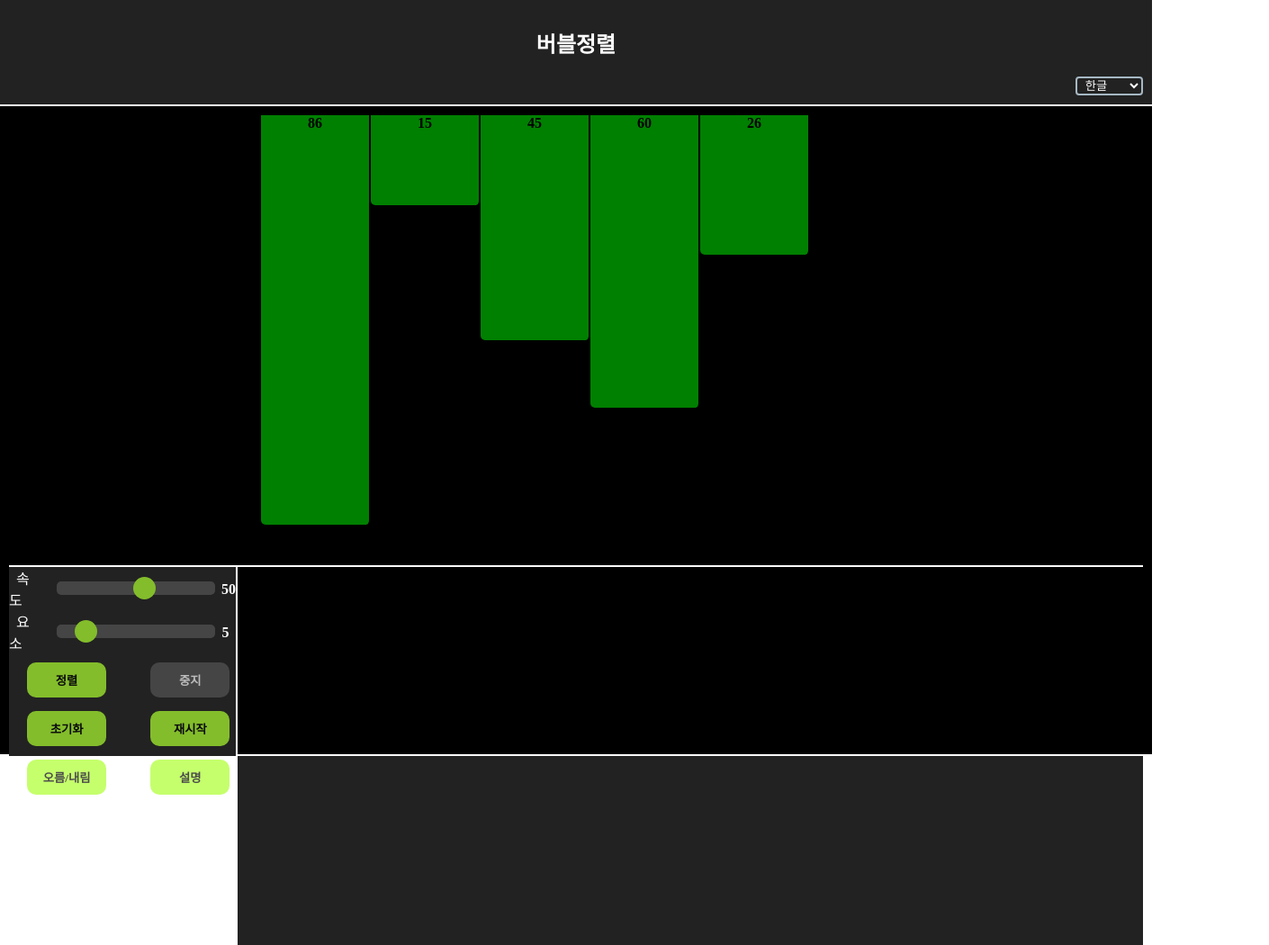
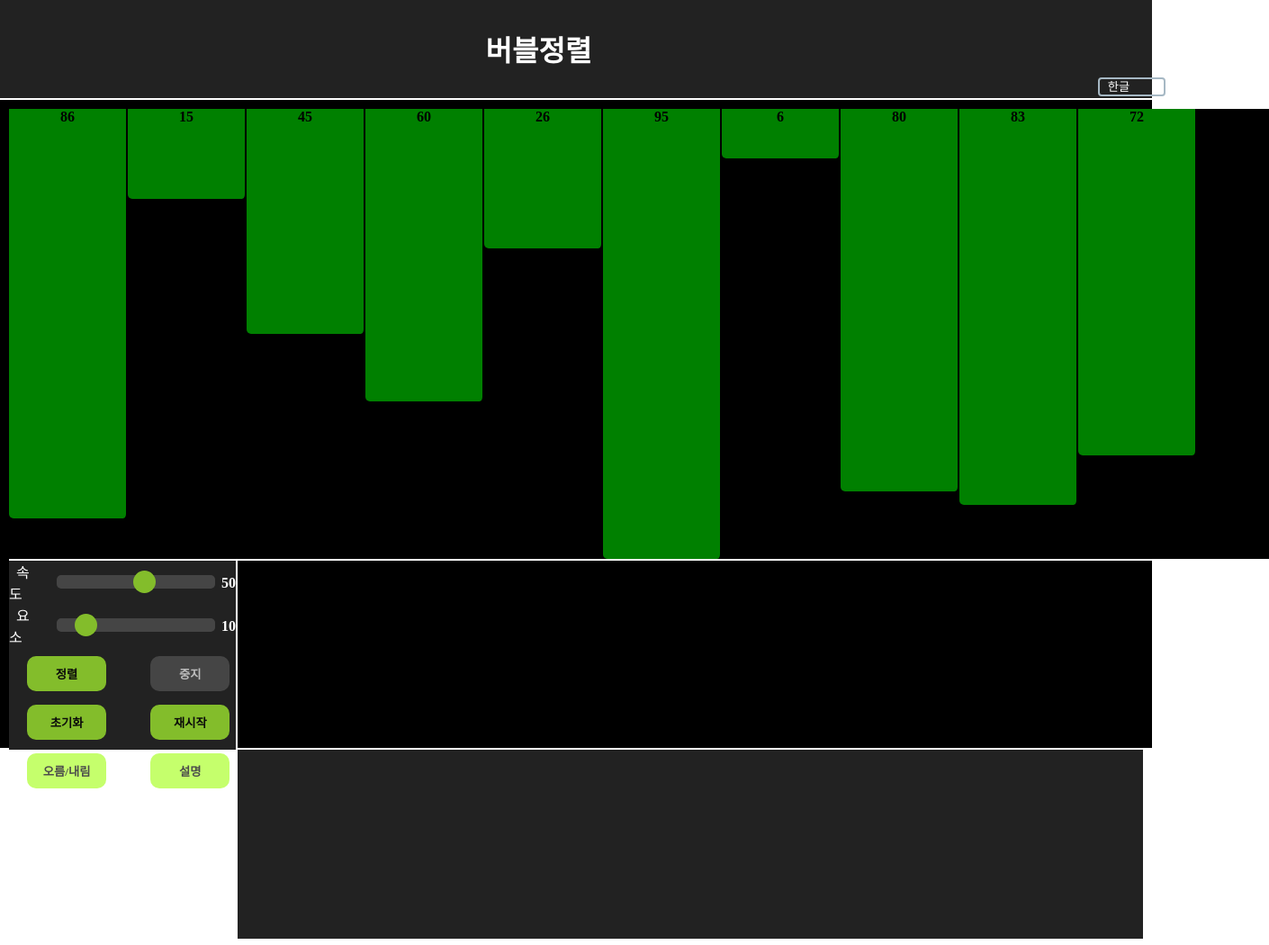
Before and after one commit to Dream-of-dream/algorithm, a plain HTML site: page algorithm_Sort/Bubble_sorting/index.html in a window 1280 px wide. Shown: the whole page at 90% size, 1410 px wide, since content can reach past the window. Drawn offline with nearby package versions, Linux system fonts and the light colour scheme; a web font is replaced by a local one.

Commit message:
요소 및 css 수정

```diff
--- a/algorithm_Sort/Bubble_sorting/css/style.css
+++ b/algorithm_Sort/Bubble_sorting/css/style.css
@@ -18,7 +18,8 @@ header#header {
 
 .select {
     position: relative;
-    left: 47%;
+    left: 44%;
+    top:33px;
 }
 
 section#container1 {
@@ -87,7 +88,7 @@ footer#footer {
 
 #bars {
     margin: auto;
-    width: 700px;
+    width: 1400px;
     height: 500px;
 }
 
--- a/algorithm_Sort/Bubble_sorting/index.html
+++ b/algorithm_Sort/Bubble_sorting/index.html
@@ -19,14 +19,14 @@
     <div id="wrap">
         <!-- 제목 부분  -->
         <header id="header">
-            <h2>버블정렬</h2>
+            <h1>버블정렬
                     <select class="select" onchange="location.href=this.value">
                         <option value = "../kor/Main.html" selected>한글</option>
                         <option value = "../eng/Main.html">English</option>
                         <option value = "../jp/Main.html">日本語</option>
                         <option value = "../ch/Main.html">中文</option>
                     </select>
-
+                </h1>
 
         </header>
 
@@ -49,7 +49,7 @@
                         <!-- elements -->
                         <div class="slider">
                             <label for="elements">&nbsp&nbsp요소&nbsp&nbsp&nbsp&nbsp&nbsp&nbsp&nbsp</label>
-                            <input class="slider-input" name="elements" id="elements" type="range" min="5" max="30" value="5" />
+                            <input class="slider-input" name="elements" id="elements" type="range" min="10" max="50" value="10" />
                             <span class="count" id="element-count">0</span>
                         </div>
                         <input type="button" id="sort" class="sort green" value="정렬" />
@@ -70,7 +70,7 @@
         </section>
     </div>
     <script>
-        const CONTAINER_WIDTH = 600;
+        const CONTAINER_WIDTH = 1300;
         let TOTAL_ELEMENTS = document.getElementById("elements").value;
         let SPEED = document.getElementById("speed").value;
         let container = document.getElementById("bars");
--- a/algorithm_Sort/Bubble_sorting/js/main.js
+++ b/algorithm_Sort/Bubble_sorting/js/main.js
@@ -1,6 +1,6 @@
 
 // 정렬 설명
-// str[0] = 버블 정렬
+// str[0] = 선택 정렬
 var str = ['<b>이것은 버블정렬입니다.</b><br>버블정렬(bubble sort)이란 서로 인접한 2개의 레코드를 비교하여 크기가 순서대로 되어 있지 않으면 서로 교환하여 정렬하는 알고리즘입니다.<br><br><b>버블 정렬(bubble sort) 알고리즘의 특징</b><br>장점 : 구현이 매우 간단하다.<br>단점 : 1.순서에 맞지 않은 요소를 인접한 요소와 교환한다.<br>&nbsp&nbsp&nbsp&nbsp&nbsp&nbsp&nbsp&nbsp&nbsp2.하나의 요소가 가장 왼쪽에서 가장 오른쪽으로 이동하기 위해서는 배열에서 모든 다른 요소들과 교환되어야 한다.<br>&nbsp&nbsp&nbsp&nbsp&nbsp&nbsp&nbsp&nbsp&nbsp3.특히 특정 요소가 최종 정렬 위치에 이미 있는 경우라도 교환되는 일이 일어난다.<br><br><b>버블 정렬(bubble sort)의 시간복잡도</b><br>Best : O(n^2) , Avg : O(n^2) , Worst : O(n^2)']
 
 
--- a/algorithm_Sort/Selection_sorting/css/style.css
+++ b/algorithm_Sort/Selection_sorting/css/style.css
@@ -18,7 +18,8 @@ header#header {
 
 .select {
     position: relative;
-    left: 47%;
+    left: 44%;
+    top:33px;
 }
 
 section#container1 {
@@ -87,7 +88,7 @@ footer#footer {
 
 #bars {
     margin: auto;
-    width: 700px;
+    width: 1400px;
     height: 500px;
 }
 
```
Also changed, not shown: algorithm_Sort/Selection_sorting/index.html (+4 -4 lines).
